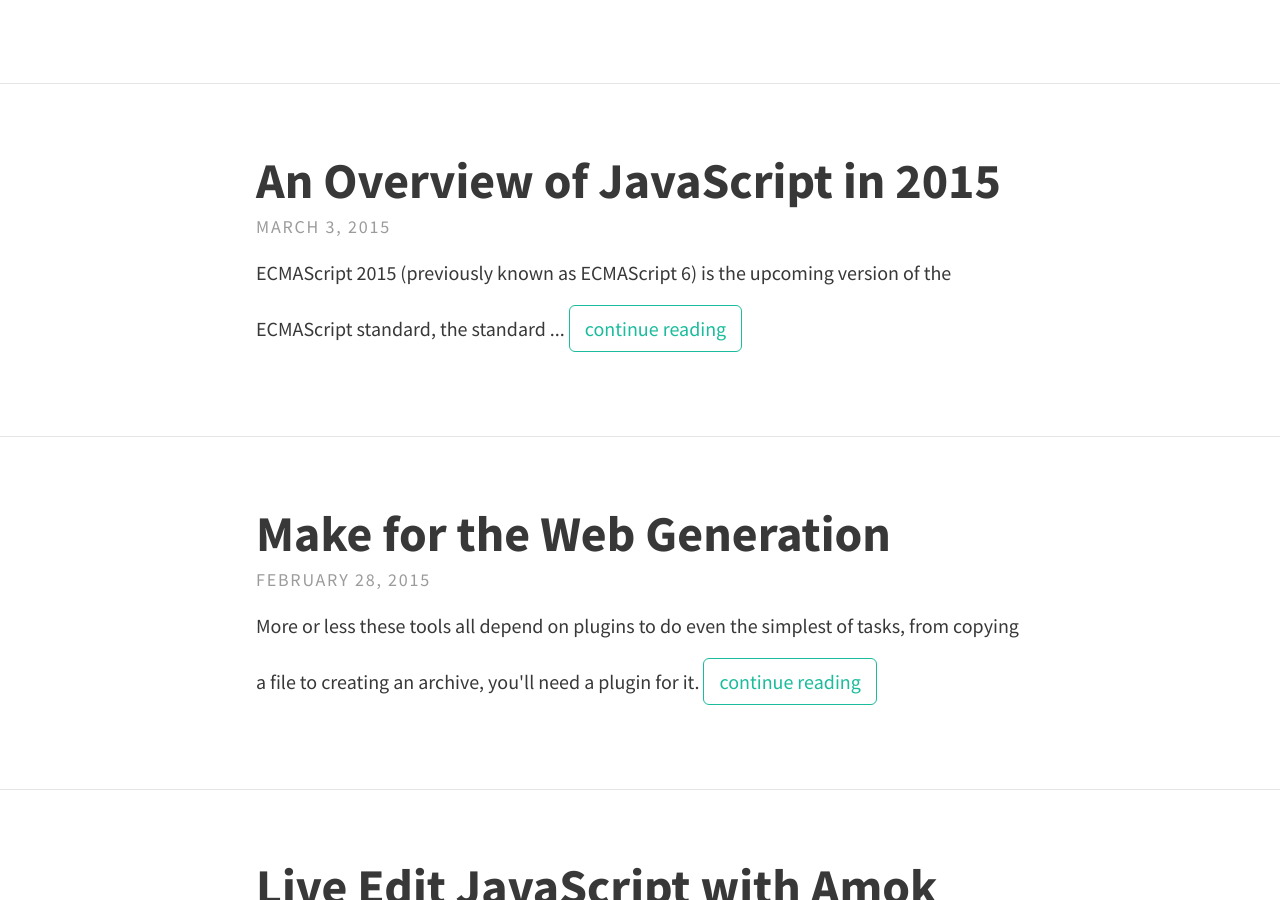
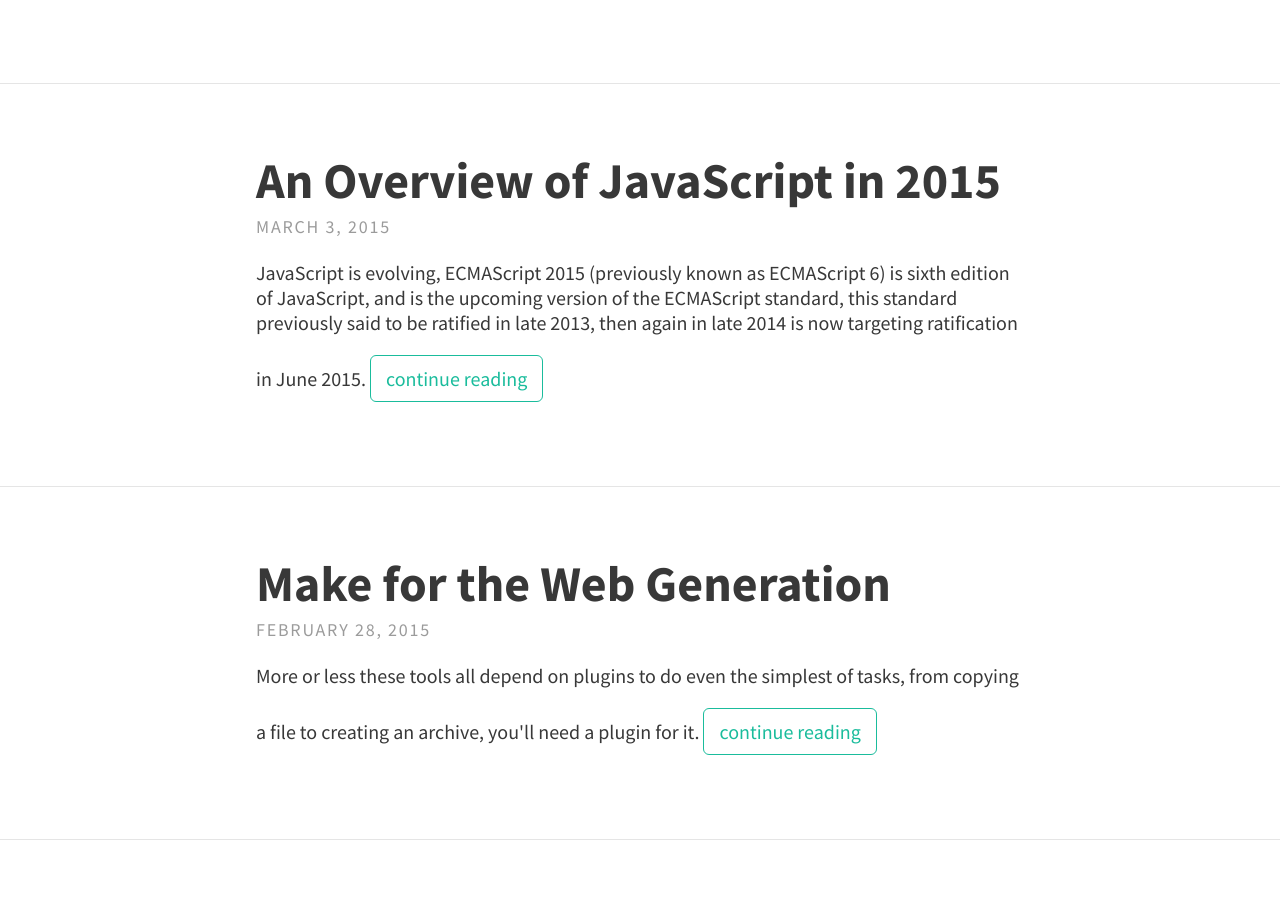
Before and after one commit to caspervonb/caspervonb.github.bak, a Jekyll site: the page built from index.html, in a window 1280 px wide and 900 px high, scrolled down 1130 px. Built offline with Jekyll 4.4.1, drawn with Linux system fonts in a browser that asks for light colours; nearby versions of some CDN libraries; Markdown is read by kramdown in place of the engine named in the settings; the list of posts is cut into pages by our own code.

Commit message:
Update 2015-03-03-overview-javascript-2015.markdown

```diff
--- a/_posts/2015-03-03-overview-javascript-2015.markdown
+++ b/_posts/2015-03-03-overview-javascript-2015.markdown
@@ -3,7 +3,8 @@
 title: An Overview of JavaScript in 2015
 categories:
   - javascript
-excerpt: ECMAScript 2015 (previously known as ECMAScript 6) is the upcoming version of the ECMAScript standard, the standard ...
+excerpt: JavaScript is evolving, ECMAScript 2015 (previously known as ECMAScript 6) is sixth edition of JavaScript, and is the upcoming version of the ECMAScript standard, this standard previously said to be ratified in late 2013, then again in late 2014 is now targeting ratification in June 2015.
+
 
 redirect_from:
   - /2014/03/05/ecmascript-6-features-and-tools/
```
